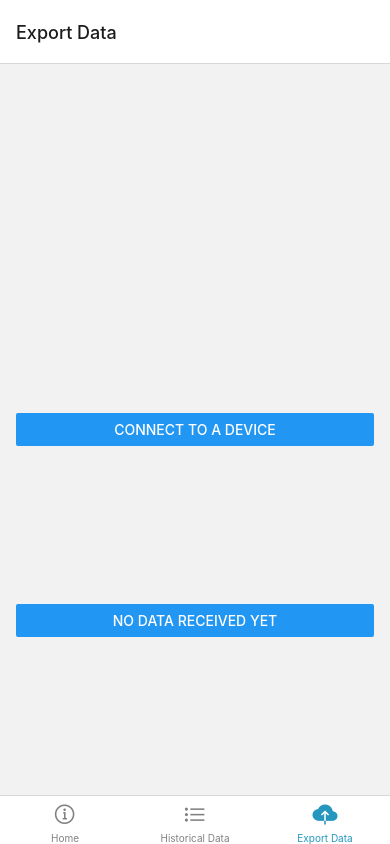
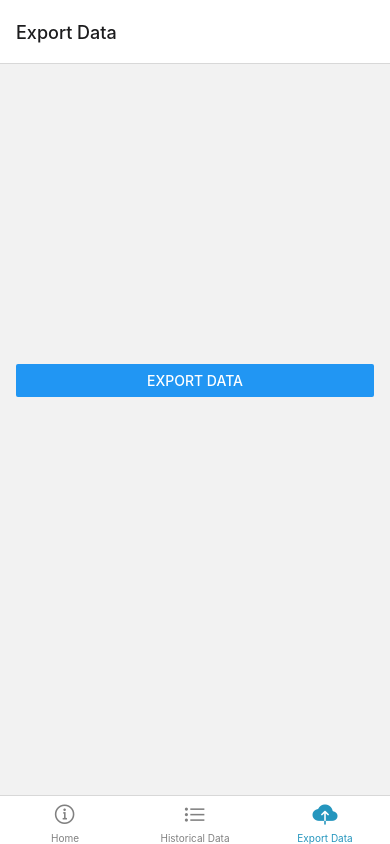
Before and after one commit to williamdjting/aqua-app, a React Native app: screen /Export in a window 390 px wide. Built offline with nearby package versions, Linux system fonts and the light colour scheme.

Commit message:
changes nov23

```diff
--- a/src/components/Connect-Button.js
+++ b/src/components/Export-Button.js
@@ -10,7 +10,7 @@ import {
 
 // const Separator = () => <View style={styles.separator} />;
 
-const ConnectButton = ({ connectionStatus, setConnectionStatus }) => {
+const ExportButton = ({ connectionStatus, setConnectionStatus }) => {
 
 
   const connectFn = () => {
@@ -23,7 +23,7 @@ const ConnectButton = ({ connectionStatus, setConnectionStatus }) => {
 
       <Button
         style={styles.button}
-        title={connectionStatus}
+        title={"Export Data"}
         onPress={() => {
           connectFn();
         }}
@@ -36,14 +36,16 @@ const ConnectButton = ({ connectionStatus, setConnectionStatus }) => {
 
 const styles = StyleSheet.create({
   button: {
-    backgroundColor: '#DDDDDD',
+    backgroundColor: '#2596be',
     padding: 10,
     margin: 10,
+
   },
   container: {
     // flex: 1,
     justifyContent: 'center',
     marginHorizontal: 16,
+    marginTop: 300,
   },
   title: {
     textAlign: 'center',
@@ -60,4 +62,4 @@ const styles = StyleSheet.create({
   },
 });
 
-export default ConnectButton;
+export default ExportButton;
--- a/src/pages/Pages-1.js
+++ b/src/pages/Pages-1.js
@@ -60,8 +60,8 @@ const Pages1 = () => {
     // const newDiv = <div key={divList.length}>New Div</div>;
     const newDiv = {
       id: divCounter.toString(), // Generating a new ID based on array length
-      title: `${divCounter}`, // Example title
-      description: `This is data for Read ${divCounter}`,
+      title: `Read ${divCounter}`, // Example title
+      description: `This is data for read ${divCounter}`,
     };
 
     setDivList([newDiv]);
@@ -91,6 +91,8 @@ const Pages1 = () => {
     dataFn2: dataFn2,
   };
 
+
+
   return (
     <SafeAreaView style={styles.container}>
       {/* <div>
@@ -105,10 +107,13 @@ const Pages1 = () => {
       <FlatList
         data={divList}
         renderItem={({ item }) => (
-          <Item title={item.title} description={item.description} />
+          <Item title={item.title}
+          description={item.description} />
         )}
         keyExtractor={(item) => item.id}
       />
+
+
 
       <ConnectButton
         connectionStatus={connectionStatus}
@@ -134,7 +139,7 @@ const styles = StyleSheet.create({
     marginTop: StatusBar.currentHeight || 0,
   },
   item: {
-    backgroundColor: "#f9c2ff",
+    backgroundColor: "#2596be",
     paddingTop: 20,
     paddingBottom: 20,
     paddingLeft: 90,
--- a/src/pages/Pages-2.js
+++ b/src/pages/Pages-2.js
@@ -1,4 +1,4 @@
-import React, { useState } from "react";
+import React, { useEffect, useState } from "react";
 import {
   SafeAreaView,
   View,
@@ -33,6 +33,8 @@ const Item = ({ title }) => (
 );
 
 const Pages2 = () => {
+
+
   // const [connectionStatus, setConnectionStatus] = useState(
   //   "Connect to a device"
   // );
@@ -87,6 +89,12 @@ const Pages2 = () => {
   const storedArray = JSON.parse(storedArrayString);
   console.log("pages-2.js line 88", storedArray);
 
+  const [renderedItems, setRenderedItems] = useState([]);
+
+  useEffect(() => {
+    setRenderedItems([]);
+  }, []);
+
   return storedArray.map((item) => {
     return (
       <SafeAreaView style={styles.container}>
@@ -139,16 +147,17 @@ const styles = StyleSheet.create({
     marginTop: StatusBar.currentHeight || 0,
   },
   item: {
-    backgroundColor: "#f9c2ff",
+    backgroundColor: "#2596be",
     // paddingTop: 20,
     // paddingBottom: 20,
     paddingLeft: 40,
     paddingRight: 40,
-    marginVertical: 2,
-    marginHorizontal: 2,
+    marginVertical: 1,
+    marginHorizontal: 1,
   },
   title: {
-    fontSize: 16,
+    fontSize: 12,
+    fontWeight: "regular",
     textAlign: "center",
   },
 });
--- a/src/pages/Pages-3.js
+++ b/src/pages/Pages-3.js
@@ -10,6 +10,7 @@ import {
 
 import ConnectButton from "../components/Connect-Button";
 import DataButton from "../components/Data-Button";
+import ExportButton from "../components/Export-Button";
 
 // const DATA = [
 //   {
@@ -46,8 +47,6 @@ const Pages3 = () => {
     });
   };
 
-
-
   const addDivToList = () => {
     // const newDiv = <div key={divList.length}>New Div</div>;
     const newDiv = {
@@ -58,17 +57,12 @@ const Pages3 = () => {
     printArrayElements(divList);
   };
 
-
   const dataFn = () => {
     if (connectionStatus == "Connected") {
       setReceivedData("Data Received");
-
-    }
-
-    else {
+    } else {
       setReceivedData("Please connect to the device first");
     }
-
   };
   const dataFn2 = () => {
     if (receivedData == "Data Received") {
@@ -79,7 +73,7 @@ const Pages3 = () => {
   const buttonFunctions = {
     dataFn: dataFn,
     dataFn2: dataFn2,
-  }
+  };
 
   return (
     <SafeAreaView style={styles.container}>
@@ -87,30 +81,33 @@ const Pages3 = () => {
       {divList.map((item) => (
         <div key={item.id}>
           {/* Render each item */}
-          {/* <p>{item.title}</p> */}
-        {/* </div> */}
+      {/* <p>{item.title}</p> */}
+      {/* </div> */}
       {/* // ))} */}
-    {/* </div> */}
-      <FlatList
+      {/* </div> */}
+      {/* <FlatList
         data={divList}
         renderItem={({ item }) => <Item title={item.title} />}
         keyExtractor={(item) => item.id}
-      />
-      <ConnectButton
+      /> */}
+      {/* <ConnectButton
+        connectionStatus={connectionStatus}
+        setConnectionStatus={setConnectionStatus}
+      /> */}
+
+      <ExportButton
         connectionStatus={connectionStatus}
         setConnectionStatus={setConnectionStatus}
       />
 
-      <DataButton
+      {/* <DataButton
         connectionStatus={connectionStatus}
         receivedData={receivedData}
         setReceivedData={setReceivedData}
         buttonFunctions={buttonFunctions}
         addDivToList={addDivToList}
-      />
-
+      /> */}
     </SafeAreaView>
-
   );
 };
 
```
